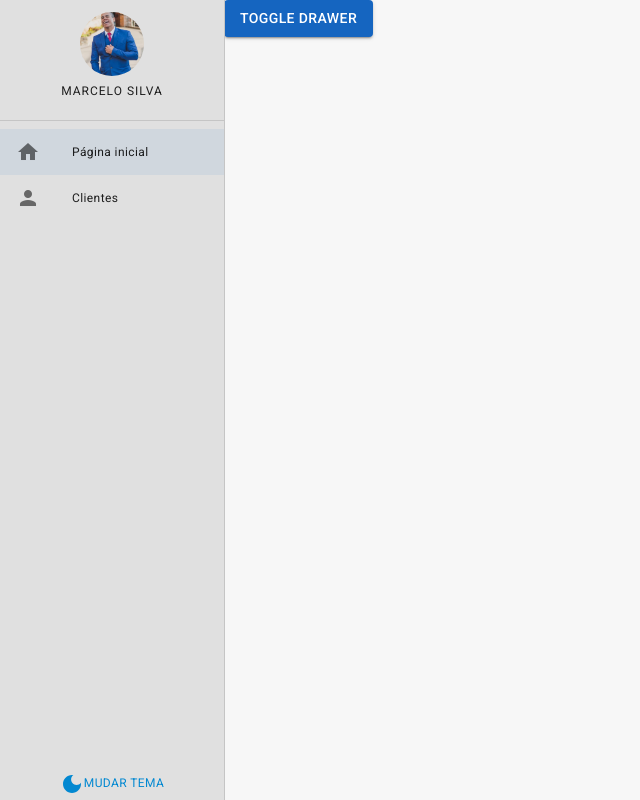
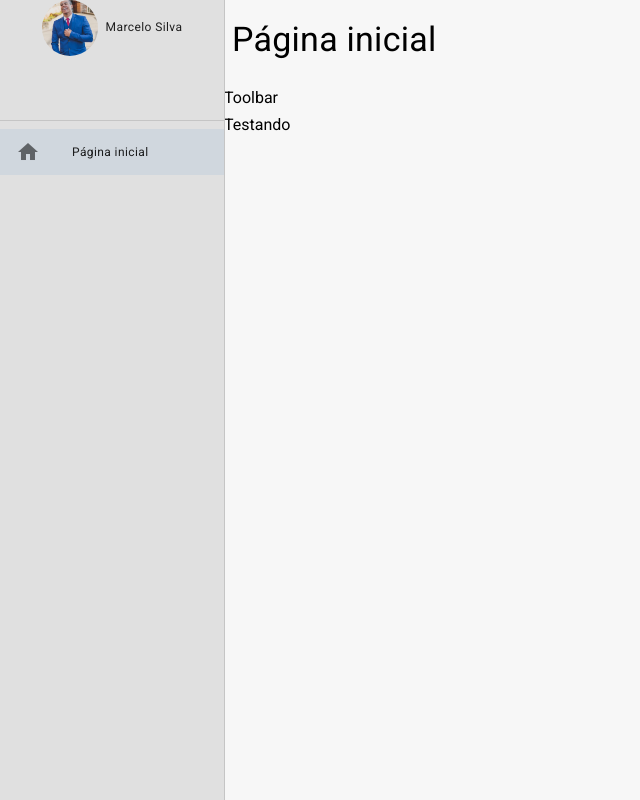
Before and after one commit to EuMarcel0/cadastro, a React (Vite) app: page /pagina-inicial in a window 1280 px wide. Shown: the whole page, without its empty margins (0-640 px from the left). Built offline with nearby package versions, Linux system fonts and the light colour scheme.

Commit message:
chore: initiated home page and added toggle close aside menu

```diff
--- /dev/null
+++ b/src/pages/dashboard/Dashboard.tsx
@@ -0,0 +1,9 @@
+import { LayoutBaseDePagina } from "../../shared/layouts";
+
+export const Dashboard = () => {
+    return(
+        <LayoutBaseDePagina title='Página inicial' toolbar={<>Toolbar</>}>
+            Testando
+        </LayoutBaseDePagina>
+    );
+};
--- a/src/pages/index.ts
+++ b/src/pages/index.ts
@@ -1 +1 @@
-export { };
+export * from './dashboard/Dashboard';
--- a/src/routes/index.tsx
+++ b/src/routes/index.tsx
@@ -1,10 +1,10 @@
-import { Button } from '@mui/material';
 import { useEffect } from 'react';
 import { Routes, Route, Navigate } from 'react-router-dom';
+import { Dashboard } from '../pages';
 import { useDrawerContext } from '../shared/contexts';
 
 export const AppRoutes = () => {
-    const { toggleDrawerOpen, setDrawerOptions } = useDrawerContext();
+    const { setDrawerOptions } = useDrawerContext();
 
     useEffect(() => {
         setDrawerOptions([
@@ -12,19 +12,14 @@ export const AppRoutes = () => {
                 label: 'Página inicial',
                 icon: 'home',
                 path: '/pagina-inicial'
-            },
-            {
-                label: 'Clientes',
-                icon: 'person',
-                path: '/clientes'
             }
         ]);
     }, [])
 
     return(
         <Routes>
-            <Route path="/pagina-inicial" element={<Button variant="contained" color='primary' onClick={toggleDrawerOpen}>Toggle Drawer</Button>} />
-            <Route path="/clientes" element={<Button variant="contained" color='primary' onClick={toggleDrawerOpen}>Clientes</Button>} />
+            <Route path="/pagina-inicial" element={<Dashboard/>} />
+            {/* <Route path="/clientes" element={<Button variant="contained" color='primary' onClick={toggleDrawerOpen}>Clientes</Button>} /> */}
             {/* <Route path="*" element={<Navigate to="/pagina-inicial"/>}/> */}
         </Routes>
     );
--- a/src/shared/components/menu-lateral/MenuLateral.tsx
+++ b/src/shared/components/menu-lateral/MenuLateral.tsx
@@ -1,7 +1,8 @@
 import ImageProfile from '../../../assets/images/perfil.png';
 
-import { Avatar, Box, Divider, Drawer, Icon, List, ListItemButton, ListItemIcon, ListItemText, useTheme, useMediaQuery, Typography, Button } from '@mui/material';
-import { DarkMode } from '@mui/icons-material';
+import { Avatar, Box, Divider, Drawer, Icon, List, ListItemButton, ListItemIcon, ListItemText, useTheme, useMediaQuery, Typography, Button, IconButton } from '@mui/material';
+import { Brightness4 } from '@mui/icons-material';
+import KeyboardArrowLeftIcon from '@mui/icons-material/KeyboardArrowLeft';
 import { ReactNode } from 'react';
 import { useDrawerContext, useAppThemeContext } from '../../contexts';
 import { useMatch, useNavigate, useResolvedPath } from 'react-router-dom';
@@ -55,8 +56,10 @@ export const MenuLateral: React.FC<iMenuLateral> = ({ children }) => {
 			<Drawer open={isDrawerOpen} variant={smDown? 'temporary' : 'permanent'} onClose={toggleDrawerOpen}>
 				<Box
 					width={theme.spacing(28)}
-					height='100%' display='flex'
-					flexDirection='column' alignContent='center'
+					height='100%'
+					display='flex'
+					flexDirection='column'
+					alignContent='center'
 					justifyContent='center'
 				>
 					<Box
@@ -65,13 +68,25 @@ export const MenuLateral: React.FC<iMenuLateral> = ({ children }) => {
 						display='flex'
 						flexDirection='column'
 						alignItems='center'
-						justifyContent='center'
+
 					>
-						<Avatar
-							sx={{ width: theme.spacing(8), height: theme.spacing(8) }}
-							src={ImageProfile}
-						/>
-						<Typography variant='overline'>Marcelo Silva</Typography>
+						{smDown &&
+							<Box display='flex' justifyContent='flex-end' width='100%'>
+								<IconButton onClick={toggleTheme} size='small'>
+									<Brightness4 />
+								</IconButton>
+								<IconButton size='small'>
+									<KeyboardArrowLeftIcon onClick={toggleDrawerOpen}/>
+								</IconButton>
+							</Box>
+						}
+						<Box display='flex' alignItems='center' flexDirection='row' gap={1}>
+							<Avatar
+								sx={{ width: theme.spacing(7), height: theme.spacing(7) }}
+								src={ImageProfile}
+							/>
+							<Typography variant='caption'>Marcelo Silva</Typography>
+						</Box>
 					</Box>
 					<Divider />
 					<Box flex='1' >
@@ -87,10 +102,6 @@ export const MenuLateral: React.FC<iMenuLateral> = ({ children }) => {
 							))}
 						</List>
 					</Box>
-					<Button onClick={toggleTheme} color='info' size='small' variant='text'>
-						<DarkMode />
-						<Typography variant='caption'>Mudar tema</Typography>
-					</Button>
 				</Box>
 			</Drawer>
 			<Box
--- /dev/null
+++ b/src/shared/layouts/LayoutBaseDePagina.tsx
@@ -0,0 +1,45 @@
+import { Box, Icon, IconButton, Typography, useMediaQuery, useTheme } from "@mui/material";
+import { ReactNode } from "react";
+import { useDrawerContext } from "../contexts";
+
+interface ILayoutBaseDePaginaProps{
+    title: string;
+    toolbar: ReactNode | undefined;
+    children: ReactNode;
+}
+
+export const LayoutBaseDePagina: React.FC<ILayoutBaseDePaginaProps>= ({ children, title, toolbar }) => {
+    const theme = useTheme();
+    const smDown = useMediaQuery(theme.breakpoints.down('sm'));
+    const mdDown = useMediaQuery(theme.breakpoints.down('md'));
+
+    const {toggleDrawerOpen} = useDrawerContext();
+
+    return(
+        <Box height='100%' display='flex' flexDirection='column' gap={1}>
+            <Box display='flex' alignItems='center' padding={1} height={theme.spacing(smDown? 6 : mdDown? 8 : 10)} gap={1}>
+                {smDown &&
+                    <IconButton onClick={toggleDrawerOpen}>
+                        <Icon>menu</Icon>
+                    </IconButton>
+                }
+                <Typography
+                    overflow='hidden'
+                    whiteSpace='nowrap'
+                    textOverflow='ellipsis'
+                    variant={smDown? 'h6' : mdDown? 'h5' : 'h4'}
+                >
+                    {title}
+                </Typography>
+            </Box>
+            {toolbar &&
+                <Box>
+                    {toolbar}
+                </Box>
+            }
+            <Box flex={1}>
+                {children}
+            </Box>
+        </Box>
+    );
+};
--- /dev/null
+++ b/src/shared/layouts/index.ts
@@ -0,0 +1 @@
+export * from './LayoutBaseDePagina';
```
